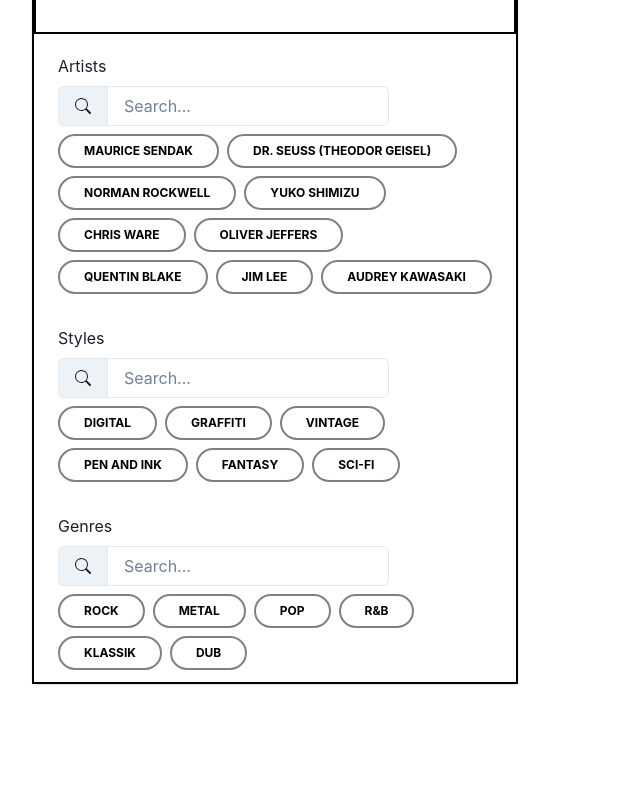
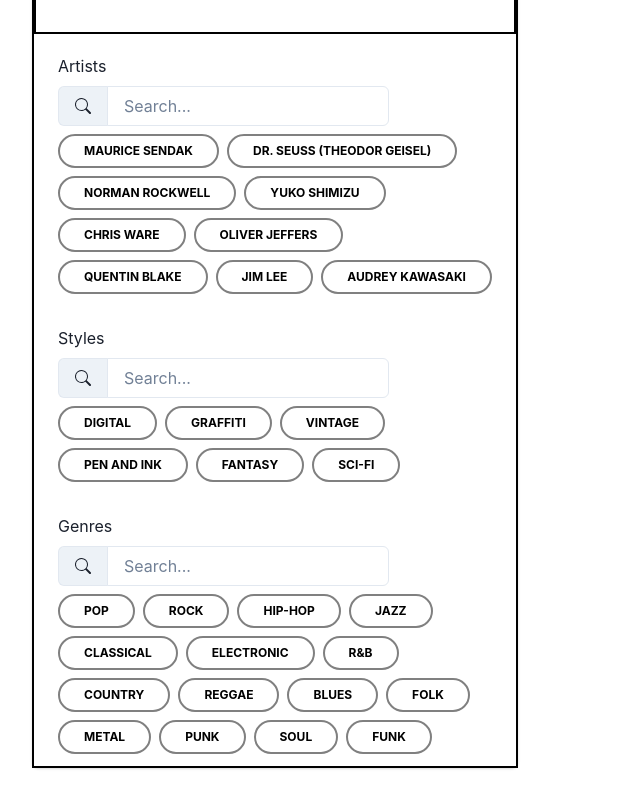
Before and after one commit to ExLeonem/sound2asset, a React (Vite) app: page / in a window 1280 px wide. Shown: the part 374-1174 px from the top of the page, without its empty margins (0-640 px from the left). Before the commit the page ends 1090 px from the top, so only its background shows below. Built offline with nearby package versions, Linux system fonts and the light colour scheme.

Commit message:
add filter functionality

```diff
--- a/package.json
+++ b/package.json
@@ -11,6 +11,7 @@
   },
   "dependencies": {
     "@chakra-ui/react": "^2.8.1",
+    "@choc-ui/chakra-autocomplete": "^5.2.5",
     "@emotion/react": "^11.11.1",
     "@emotion/styled": "^11.11.0",
     "framer-motion": "^10.16.4",
@@ -18,6 +19,7 @@
     "react": "^18.2.0",
     "react-dom": "^18.2.0",
     "react-icons": "^4.11.0",
+    "react-nanny": "^2.15.0",
     "react-router-dom": "^6.16.0"
   },
   "devDependencies": {
--- a/src/components/search/search.tsx
+++ b/src/components/search/search.tsx
@@ -1,20 +1,29 @@
-import { IconButton, Input, InputGroup, InputLeftAddon, VStack } from "@chakra-ui/react";
+import {
+  AspectRatio,
+  FormControl,
+  HStack,
+  IconButton,
+  Input,
+  InputGroup,
+  InputLeftAddon,
+  Select,
+  VStack,
+} from "@chakra-ui/react";
+import {
+  AutoComplete,
+  AutoCompleteInput,
+  AutoCompleteItem,
+  AutoCompleteList,
+} from "@choc-ui/chakra-autocomplete";
 import { useState } from "react";
 import { BsSearch, BsPlusLg } from "react-icons/bs";
 
-interface SearhProps {
-  collection?: string[];
+interface SearchProps {
+  value?: string;
+  onChange?: (e: any) => void
 }
 
-const Search = ({ collection }: SearhProps) => {
-  const [searchString, setSearchString] = useState("");
-
-  const filterCollection = (searchString: string) => {
-    let searchLength = searchString.length;
-    return collection
-      ?.map((item) => item.slice(0, searchLength))
-      .filter((item) => item === searchString);
-  };
+const Search = ({ value, onChange }: SearchProps) => {
 
   return (
     <VStack>
@@ -22,11 +31,7 @@
         <InputLeftAddon>
           <BsSearch />
         </InputLeftAddon>
-        <Input
-          placeholder={"Search..."}
-          value={searchString}
-          onChange={(e) => setSearchString(e.target.value)}
-        />
+        <Input placeholder="Search..." value={value} onChange={onChange}/>
       </InputGroup>
     </VStack>
   );
--- a/src/components/sidebar/selection.tsx
+++ b/src/components/sidebar/selection.tsx
@@ -15,10 +15,20 @@
 }
 
 const Selection = ({ header, values, atomToUse }: SelectionProps) => {
+  const [searchString, setSearchString] = useState("");
   const [availableValues, setAvailableValues] = useState<string[]>(
     values || []
   );
   const [selectedValues, setSelectedValues] = useAtom(artists);
+
+  const filterAvailableValues = () => {
+    if (searchString === "" || searchString === undefined) {
+        return availableValues;
+    }
+
+    return availableValues
+        .filter(value => value.toLowerCase().slice(0, searchString.length) === searchString.toLowerCase());
+  }
 
   const addValue = (value: string) => () => {
     setSelectedValues([...selectedValues, value]);
@@ -33,12 +43,13 @@
   return (
     <VStack width="100%" alignItems="flex-start" p="12px 24px">
       <Text>{header}</Text>
-      <Search />
+      <Search value={searchString} onChange={(e) => setSearchString(e.target.value)} />
       <TagCollection>
-        {availableValues.map((value, idx) => {
+        {filterAvailableValues().map((value, idx) => {
           let isActive = selectedValues.includes(value);
           return (
             <Tag
+              key={`tag-${value}`}
               active={isActive}
               onAdd={addValue(value)}
               onRemove={removeValue(idx)}
--- a/src/components/sidebar/sidebar.tsx
+++ b/src/components/sidebar/sidebar.tsx
@@ -26,12 +26,21 @@
 
 
 const dummyGenres = [
-    "Rock",
-    "Metal",
-    "Pop",
-    "R&B",
-    "Klassik",
-    "Dub"
+  "Pop",
+  "Rock",
+  "Hip-Hop",
+  "Jazz",
+  "Classical",
+  "Electronic",
+  "R&B",
+  "Country",
+  "Reggae",
+  "Blues",
+  "Folk",
+  "Metal",
+  "Punk",
+  "Soul",
+  "Funk"
 ]
 
 interface SidebarProps {}
```
Also changed, not shown: 1 other file (tests, documents, lock files or other folders).
